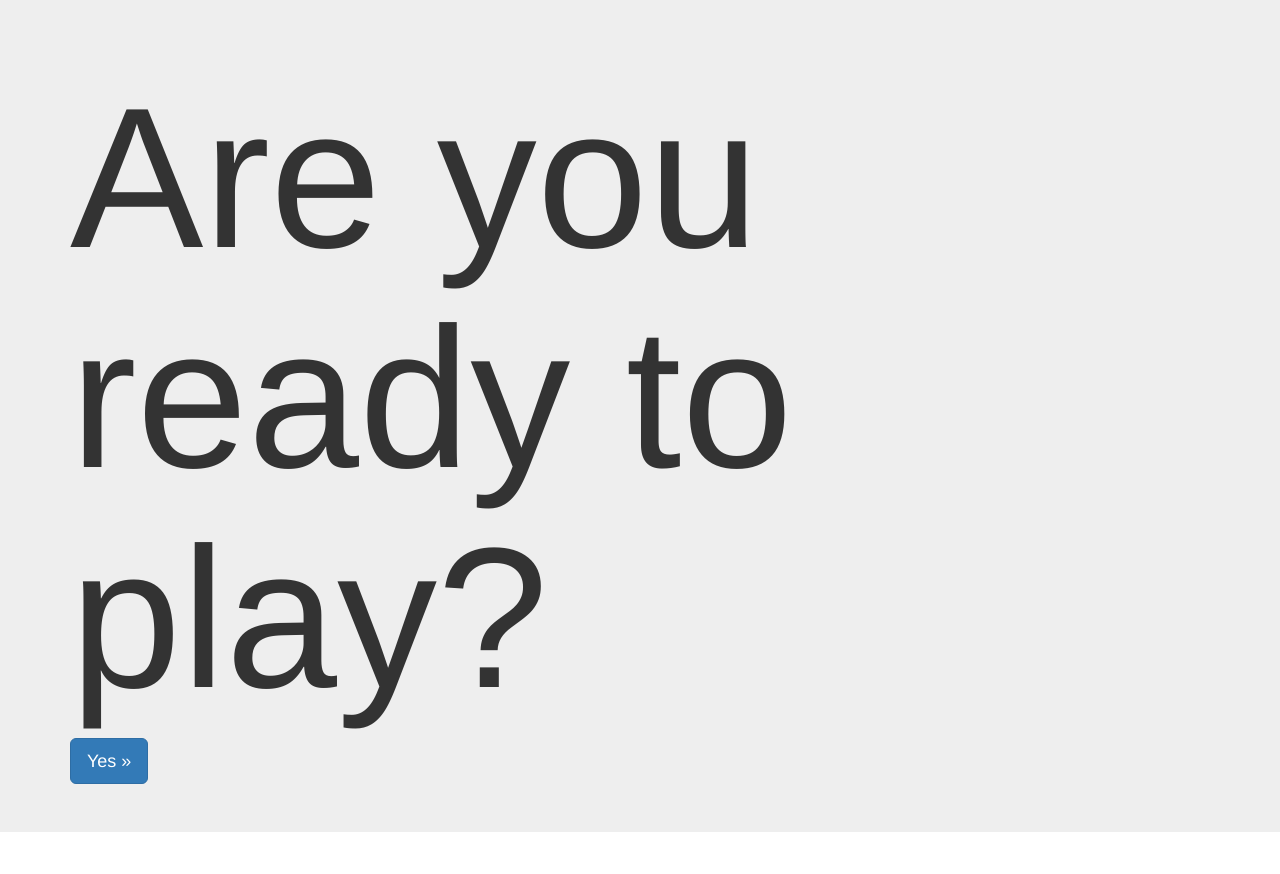
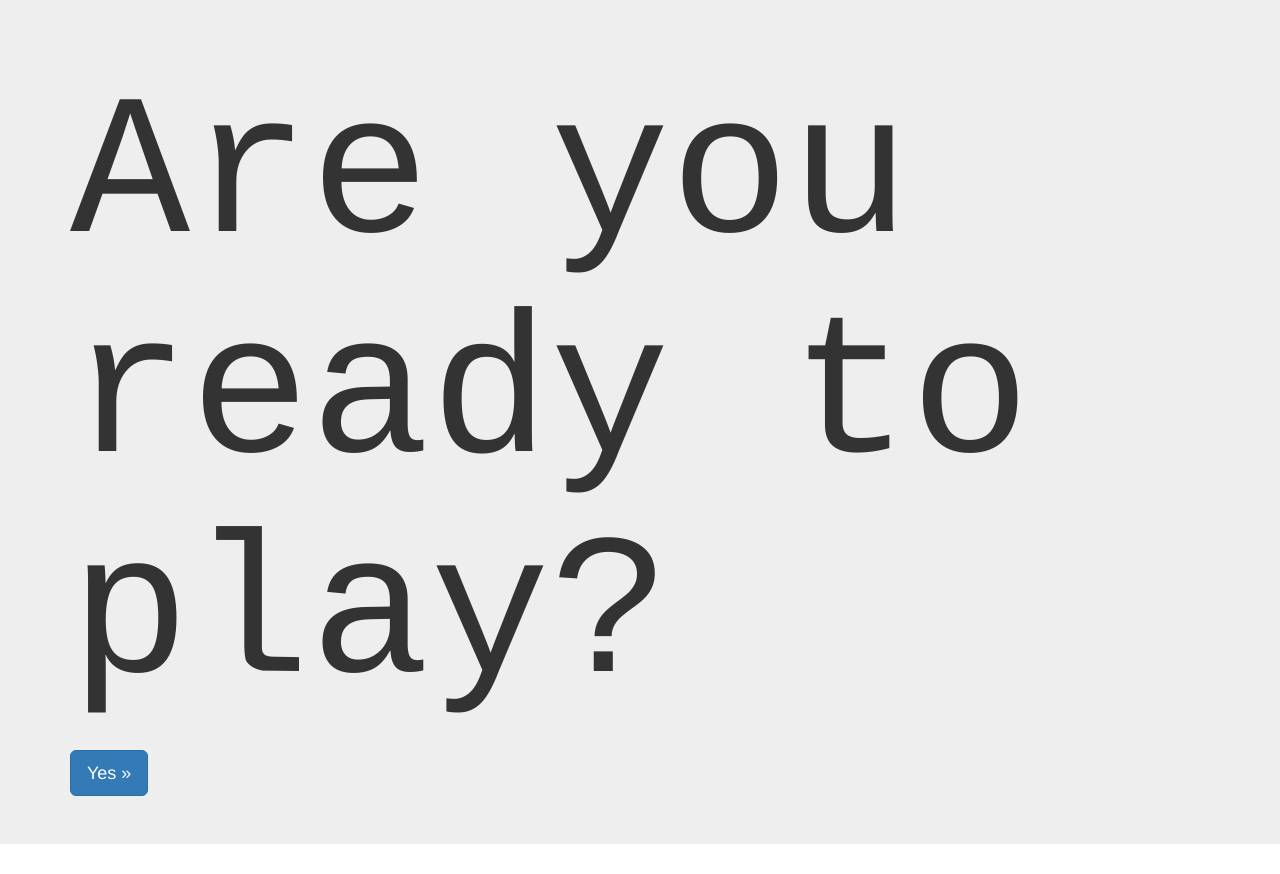
Before and after one commit to kenwilcox/SightWordsWeb, a plain HTML site: page index.html in a window 1280 px wide. Drawn offline with Linux system fonts and the light colour scheme.

Commit message:
UI changes

```diff
--- a/app.css
+++ b/app.css
@@ -1,4 +1,6 @@
 /* Custom style goes here */
 .jumbotron h1 {
-      font-size: 200px;
+  font-family: "Chalkboard", "Courier", "sans-serif";
+  font-size: 200px;
+  margin-bottom: 22px;
 }
```
Also changed, not shown: 1 other file.
